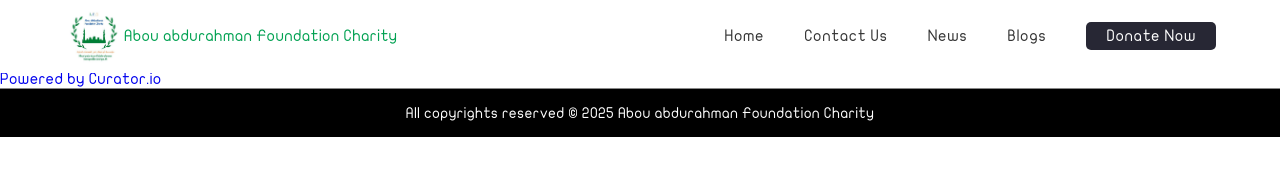
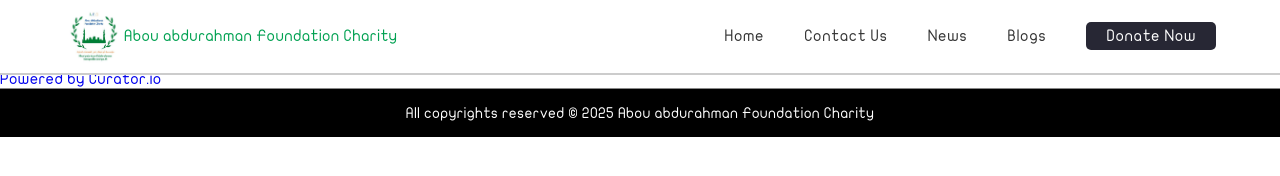
Before and after one commit to NoomAhmad/abouabdurahman, a plain HTML site: page news.html in a window 1280 px wide. Drawn offline with Linux system fonts and the light colour scheme; a script that the page names is missing.

Commit message:
Update menu_style.css

```diff
--- a/css/menu_style.css
+++ b/css/menu_style.css
@@ -15,6 +15,7 @@
     backdrop-filter: blur(12px);
     background-color: #fff;
     z-index: 1000;
+    border-bottom:2px solid #ccc;
    /* transition: all 0.4s cubic-bezier(0.4, 0, 0.2, 1);
     background: rgba(255, 255, 255, 0.06);
     backdrop-filter: blur(2px);
```
